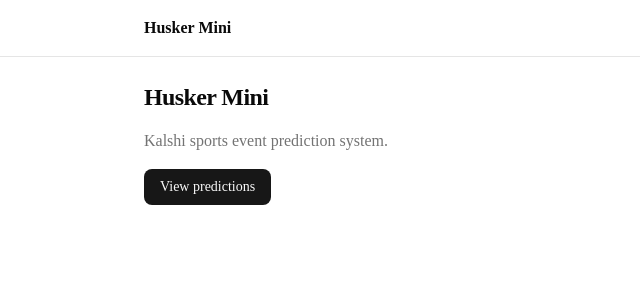
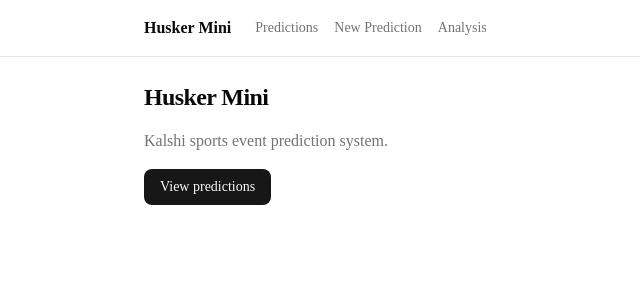
Before and after one commit to kurealnum/husker-mini, a Next.js app: page / in a window 1280 px wide. Shown: the top 300 px of the page, without its empty margins (0-640 px from the left). Built offline with nearby package versions, Linux system fonts and the light colour scheme.

Commit message:
feat: add main application navigation
Closes #36

```diff
--- a/src/app/layout.tsx
+++ b/src/app/layout.tsx
@@ -1,6 +1,8 @@
 import type { Metadata } from "next";
 import { Geist, Geist_Mono } from "next/font/google";
 import "./globals.css";
+
+import { MainNav } from "@/components/main-nav";
 
 const geistSans = Geist({
   variable: "--font-geist-sans",
@@ -25,8 +27,9 @@
     >
       <body className="min-h-full flex flex-col">
         <header className="border-b">
-          <div className="mx-auto flex h-14 max-w-5xl items-center px-4">
+          <div className="mx-auto flex h-14 max-w-5xl items-center gap-6 px-4">
             <span className="font-semibold">Husker Mini</span>
+            <MainNav />
           </div>
         </header>
         <main className="mx-auto w-full max-w-5xl flex-1 px-4 py-6">
--- /dev/null
+++ b/src/components/main-nav.tsx
@@ -0,0 +1,39 @@
+"use client";
+
+import Link from "next/link";
+import { usePathname } from "next/navigation";
+
+import { cn } from "@/lib/utils";
+
+/** Top-level application routes shown in the main navigation. */
+const NAV_LINKS = [
+  { href: "/predictions", label: "Predictions" },
+  { href: "/predictions/new", label: "New Prediction" },
+  { href: "/analysis", label: "Analysis" },
+] as const;
+
+/** Main application navigation, with the current route highlighted. */
+export function MainNav() {
+  const pathname = usePathname();
+
+  return (
+    <nav className="flex items-center gap-4">
+      {NAV_LINKS.map((link) => {
+        const isActive = pathname === link.href;
+        return (
+          <Link
+            key={link.href}
+            href={link.href}
+            aria-current={isActive ? "page" : undefined}
+            className={cn(
+              "text-sm font-medium transition-colors hover:text-foreground",
+              isActive ? "text-foreground" : "text-muted-foreground",
+            )}
+          >
+            {link.label}
+          </Link>
+        );
+      })}
+    </nav>
+  );
+}
```
